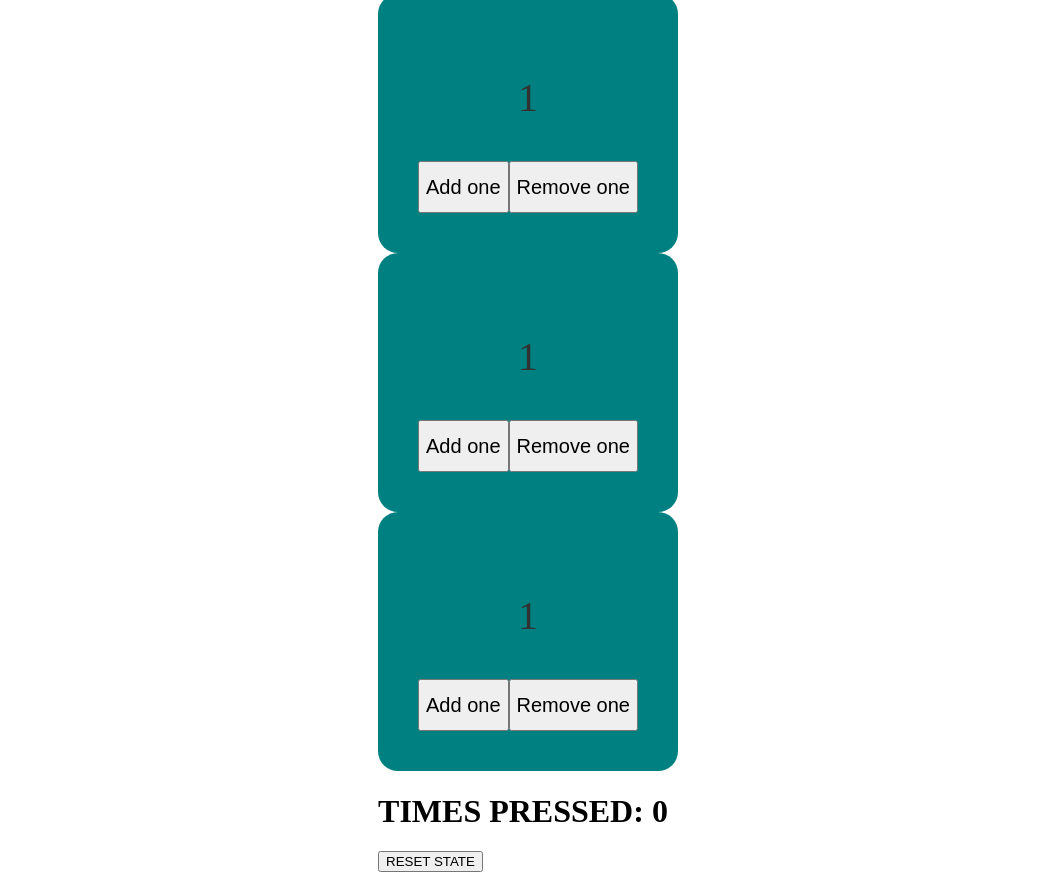
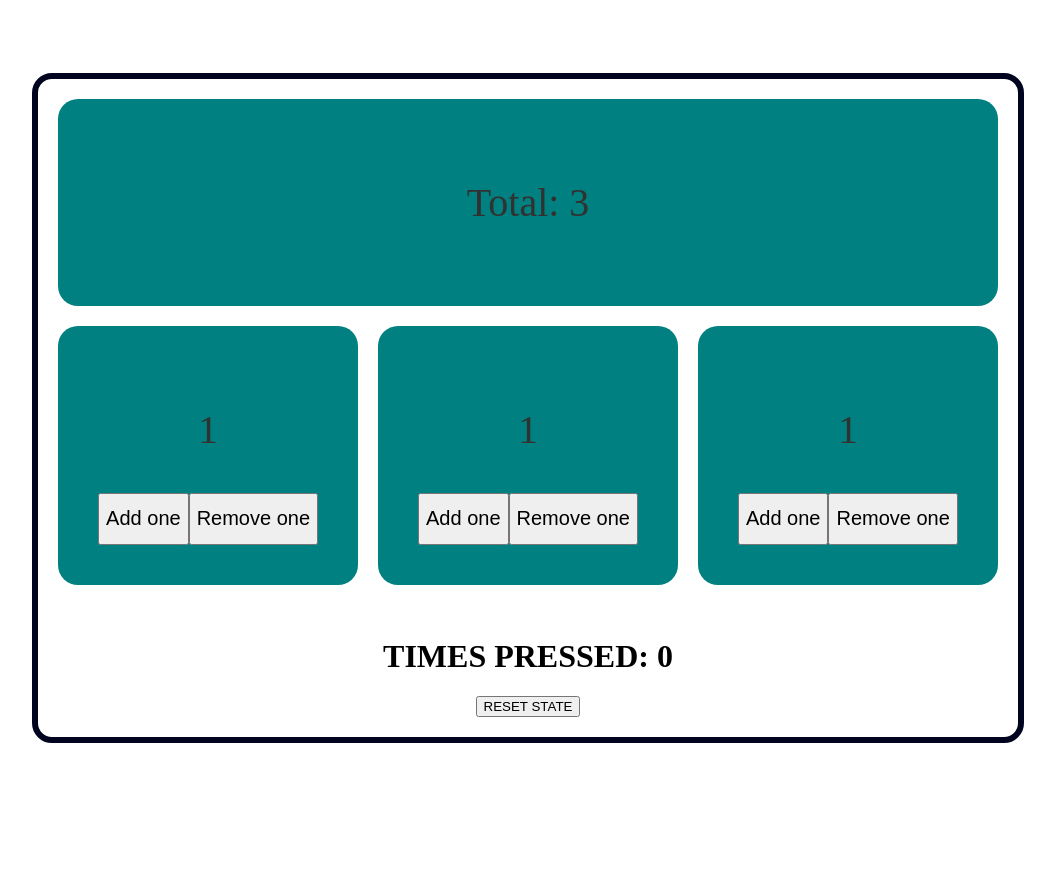
Before and after one commit to turquoise-hex/test-react-nextjs, a Next.js app: page / in a window 1280 px wide. Shown: the whole page, without its empty margins (120-1175 px from the left). After the commit the page ends 816 px from the top, so only its background shows below. Built offline with nearby package versions, Linux system fonts and the light colour scheme.

Commit message:
quick bugfix

```diff
--- a/src/pages/index.tsx
+++ b/src/pages/index.tsx
@@ -15,7 +15,7 @@ const Wrapper = styled.div({
   alignItems: "center",
   justifyContent: "center",
   gap: "20px",
-  backgroundImage: 'url(public/background.jpg'
+  // backgroundImage: 'url(public/background.jpg'
 });
 
 
```
